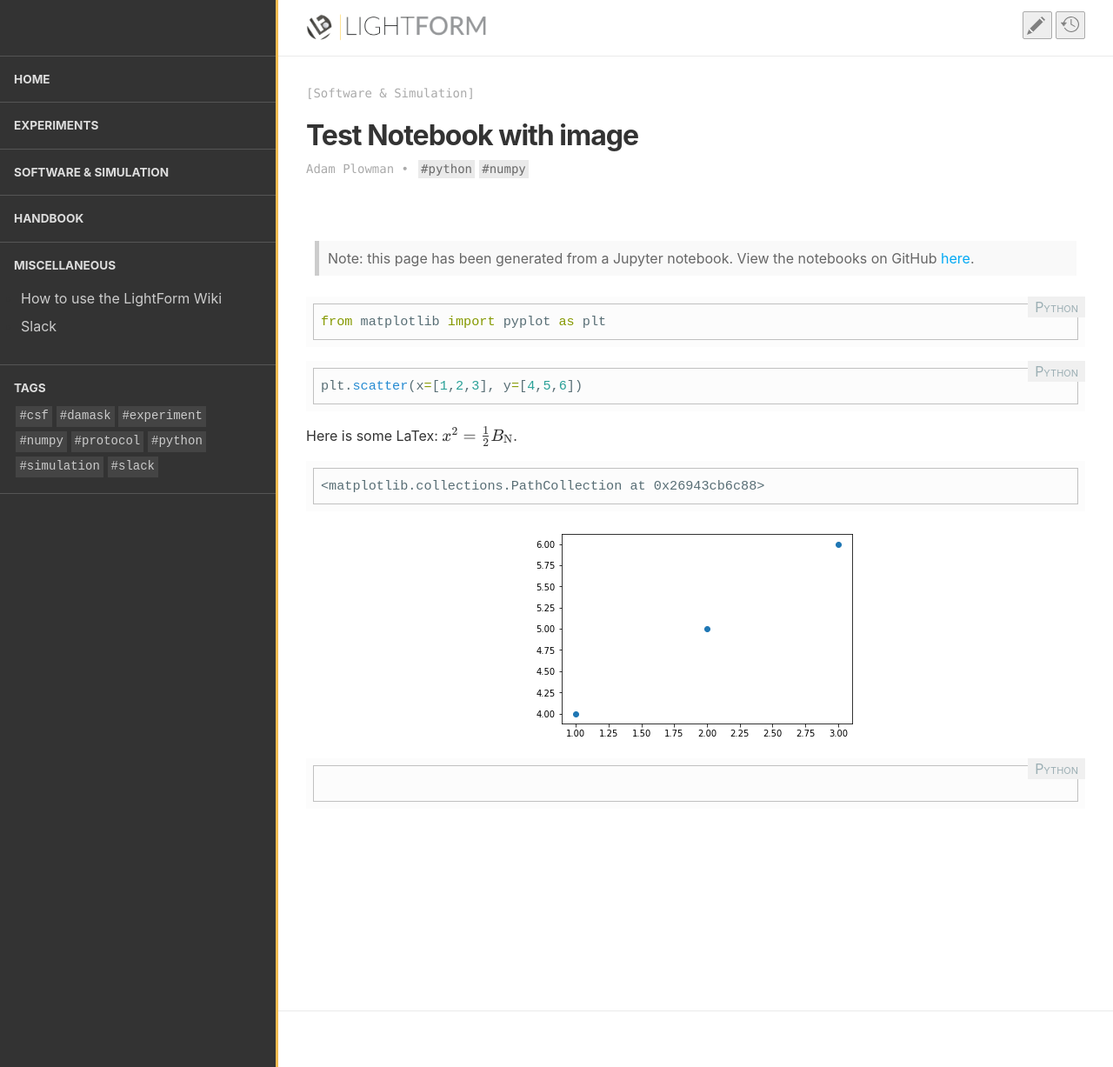
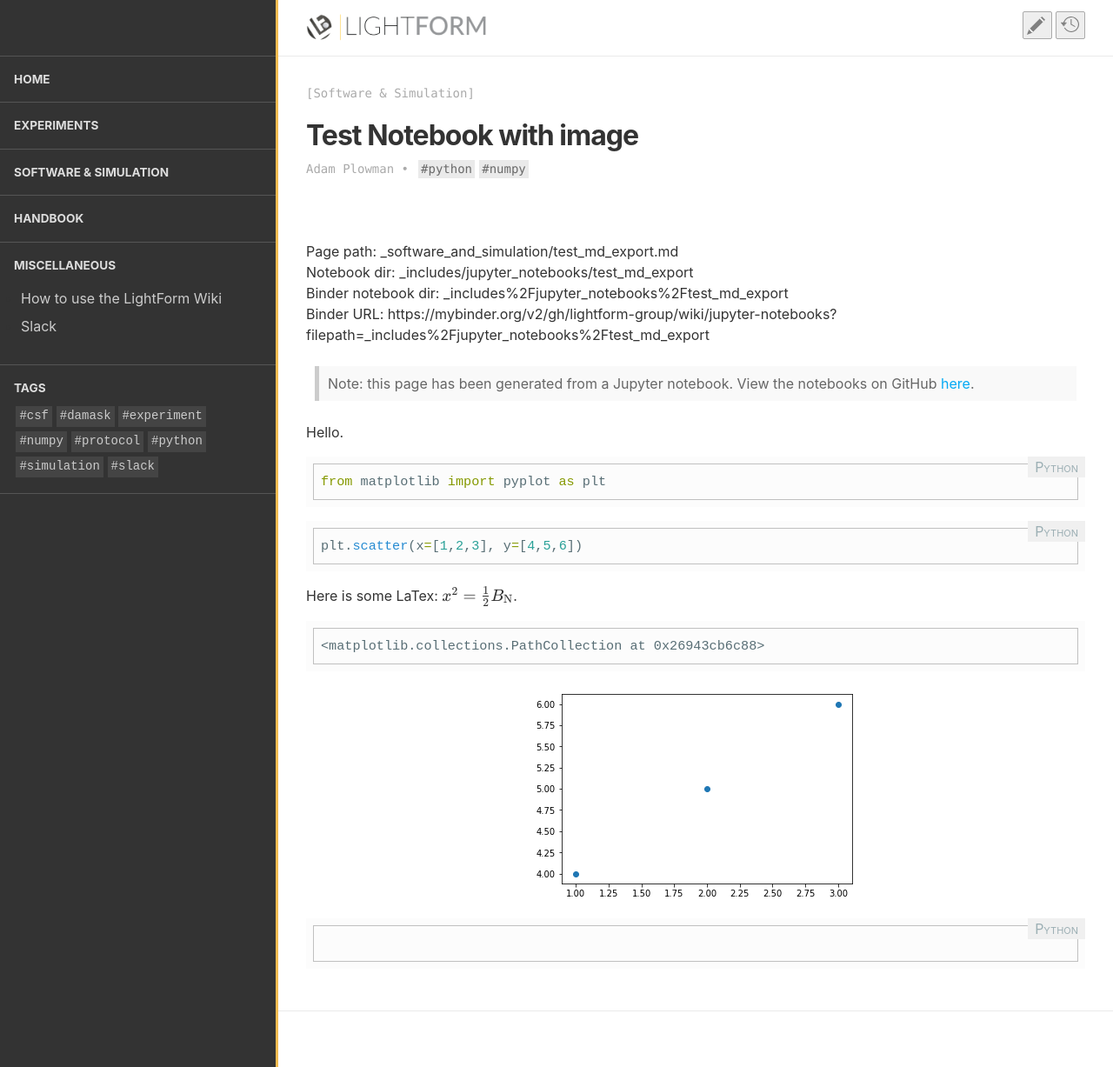
Before and after one commit to LightForm-group/wiki, a Jekyll site: the page built from collections/_software_and_simulation/test_md_export.md, in a window 1280 px wide and 1227 px high. Shown: the whole window at 87% size. Built offline with Jekyll 4.4.1, drawn with Linux system fonts in a browser that asks for light colours; nearby versions of some CDN libraries.

Commit message:
Restructure notebooks location

```diff
--- a/_config.yml
+++ b/_config.yml
@@ -4,6 +4,8 @@
 maintainer: "Adam Plowman"
 baseurl: "/wiki"
 github_user_or_organisation: lightform-group
+jupyter_notebooks_dir: _includes/jupyter_notebooks
+jupyter_notebooks_branch: jupyter-notebooks
 markdown: kramdown
 kramdown:
   input: GFM
--- a/_layouts/jupyter_notebook.md
+++ b/_layouts/jupyter_notebook.md
@@ -1,9 +1,29 @@
 ---
 layout: post
 ---
+
+
+
+{% assign notebook_dir = page.path | split: "/" %}
+{% assign notebook_dir = notebook_dir[-1] | split: ".md" %}
+{% assign notebook_dir = site.jupyter_notebooks_dir | append: "/" | append: notebook_dir[0] %}
+{% assign binder_notebook_dir = notebook_dir | replace: "/", "%2F" %}
+
+{% assign binder_url = "https://mybinder.org/v2/gh/" | append: site.github_user_or_organisation %}
+{% assign binder_url = binder_url | append: site.baseurl | append: "/" | append: site.jupyter_notebooks_branch | append: "?filepath=" %}
+{% assign binder_url = binder_url | append: binder_notebook_dir %}
+
+Page path: {{ page.path | split: ", " }}<br/>
+Notebook dir: {{ notebook_dir }}<br/>
+Binder notebook dir: {{ binder_notebook_dir }}<br/>
+Binder URL: {{ binder_url }}<br/>
+
 
 {{
    ">Note: this page has been generated from a Jupyter notebook. View the notebooks on GitHub [here](https://github.com/LightForm-group/wiki)." | markdownify
 }}
 
 {{ content }}
+
+
+<!-- https://mybinder.org/v2/gh/LightForm-group/wiki/jupyter-notebooks?filepath=_includes%2Fjupyter_notebooks%2Fmatrix_multiplication.ipynb -->
--- a/collections/_software_and_simulation/test_md_export.md
+++ b/collections/_software_and_simulation/test_md_export.md
@@ -10,4 +10,6 @@
 
 ---
 
-{% include jupyter_notebooks/markdown_versions/test.md %}
+Hello.
+
+{% include jupyter_notebooks/test/test.md %}
```
Also changed, not shown: collections/_software_and_simulation/matrix_multiplication.md (+1 -1 lines), _includes/jupyter_notebooks/matrix_multiplication/matrix_multiplication.md (renamed from _includes/jupyter_notebooks/markdown_versions/matrix_multiplication.md), _includes/jupyter_notebooks/test/test.md (renamed from _includes/jupyter_notebooks/markdown_versions/test.md), 2 other files.
